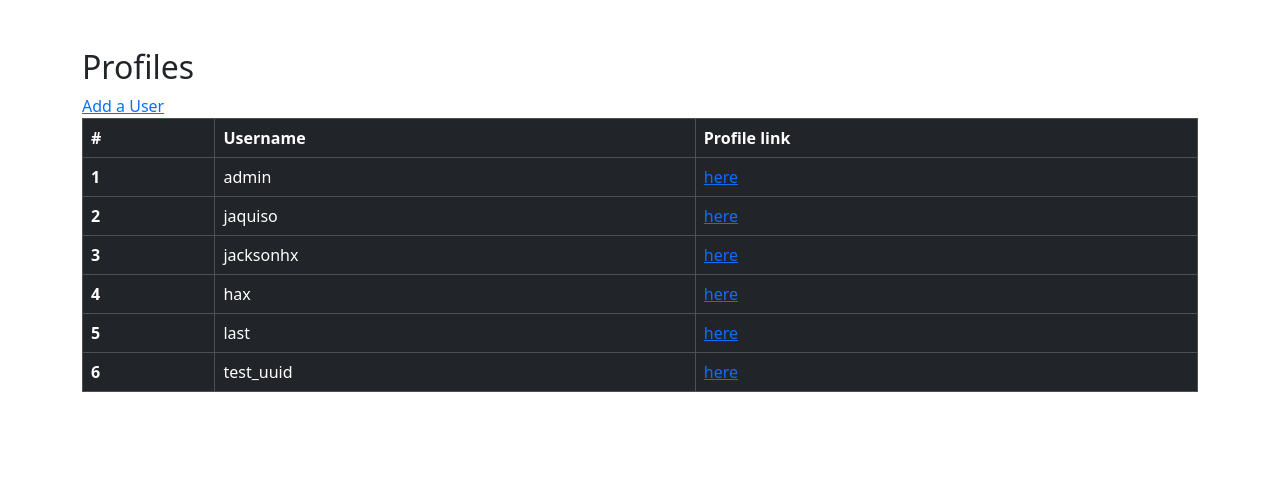
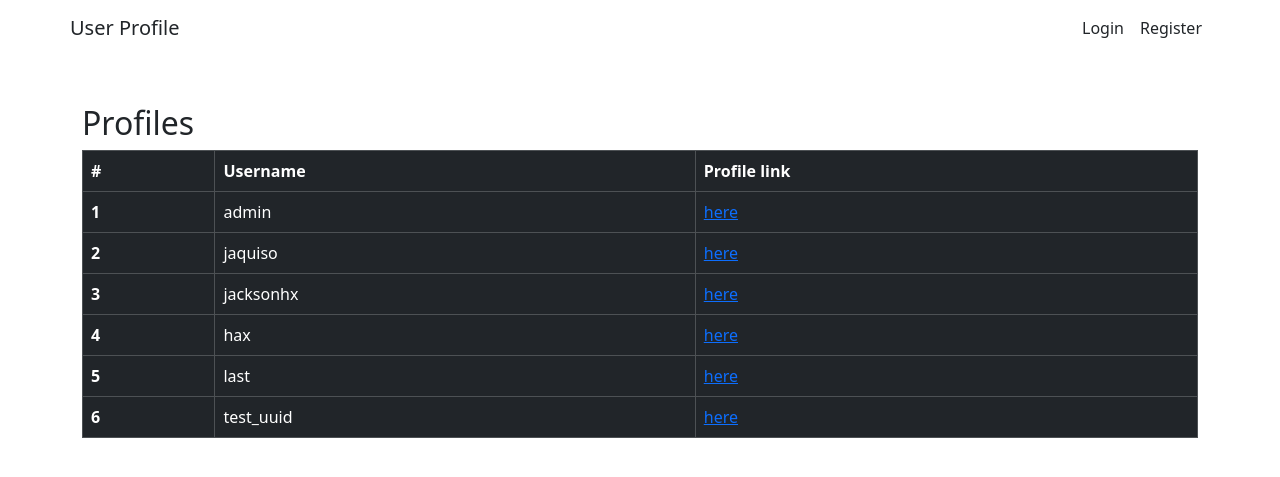
Before and after one commit to Jackson-Vieira/UserProfile-Project, a Django app: page /users/ in a window 1280 px wide. Shown: the top 477 px of the page. Run offline with Django 4.2, Linux system fonts and the light colour scheme; data comes from the database, SQL or seed files in the repository; both versions use the stored data as it was after the commit; some libraries are stand-ins or nearby versions.

Commit message:
latest version ✍️

```diff
--- a/main/settings.py
+++ b/main/settings.py
@@ -44,8 +44,6 @@ INSTALLED_APPS = [
     'django.contrib.sessions',
     'django.contrib.messages',
     'django.contrib.staticfiles',
-
-
 ]
 
 MIDDLEWARE = [
@@ -125,7 +123,8 @@ USE_TZ = True
 # Static files (CSS, JavaScript, Images)
 # https://docs.djangoproject.com/en/4.1/howto/static-files/
 
-STATIC_URL = 'static/' # Base url to serve static files
+# Base url to serve static files
+STATIC_URL = 'static/'
 
 # Path where static is stored
 STATIC_ROOT = os.path.join(BASE_DIR,'static/')
--- a/users/models.py
+++ b/users/models.py
@@ -1,6 +1,7 @@
 from django.db import models
 from django.contrib.auth.models import AbstractUser
-# Create your models here.
+
+
 import uuid
 
 LOCATION_CHOICES = [
@@ -8,10 +9,11 @@ LOCATION_CHOICES = [
     ('Brazil','Brazil'),
 ]
 
+
 class User(AbstractUser):
     id = models.UUIDField(
         primary_key=True,
-        default=uuid.uuid4(),
+        default=uuid.uuid4,
         unique=True,
         editable=False,
         null=False,
@@ -20,7 +22,7 @@ class User(AbstractUser):
 
     birth_date = models.DateField(
         'birth date',
-        null=False,
+        null=True,
         blank=False,
     )
 
--- /dev/null
+++ b/users/templates/users/base.html
@@ -0,0 +1,51 @@
+{% load bootstrap5 %}
+
+<!DOCTYPE html>
+<html lang="en">
+<head>
+    <meta charset="UTF-8">
+    <meta http-equiv="X-UA-Compatible" content="IE=edge">
+    <meta name="viewport" content="width=device-width, initial-scale=1.0">
+    <title>ProfileUser App</title>
+
+    {% bootstrap_css %}
+    {% bootstrap_javascript %}
+
+</head>
+<body>
+    <nav class="container navbar navbar-expand-lg">
+        <a href="{% url 'users:index' %}" style="text-decoration: none;"><span class="navbar-brand text-dark" >User Profile</span></a>
+        <button class="navbar-toggler" type="button" data-toggle="collapse" data-target="#navbarNav" aria-controls="navbarNav" aria-expanded="false" aria-label="Toggle navigation">
+          <span class="navbar-toggler-icon"></span>
+        </button>
+        <div class=" justify-content-end collapse navbar-collapse " id="navbarNav">
+          <ul class="navbar-nav">
+            {% if user.is_authenticated %}
+            <li class="nav-item " >
+              <a class="nav-link text-dark" href="{% url 'users:user' user.id %}">Profile</a>
+            </li>
+            <li class="nav-item">
+              <a class="nav-link text-dark" href="{% url 'users:logout' %}">Logout</a>
+            </li>
+            {% else %}
+            <li class="nav-item">
+                <a class="nav-link text-dark" href="{% url 'users:login' %}">Login</a>
+            </li>
+            <li class="nav-item">
+                <a class="nav-link text-dark" href="{% url 'users:register' %}">Register</a>
+            </li>
+            {% endif %}
+          </ul>
+        </div>
+      </nav>
+      <main>
+        <div class="container">
+            {% block header %} {% endblock header%}
+        </div>
+        <div class="container">
+            {% block content %} {% endblock content %}
+        </div>
+      </main>
+
+</body>
+</html>
--- a/users/templates/users/index.html
+++ b/users/templates/users/index.html
@@ -1,12 +1,8 @@
-{% load bootstrap5 %}
-{% bootstrap_css %}
-{% bootstrap_javascript %}
+{% extends 'users/base.html' %}
 
-<div class="container mt-5">
+{% block content %}
+<div class="mt-5">
     <h2>Profiles</h2>
-    <div>
-        <a href="{% url 'users:register' %}">Add a User</a>
-    </div>
     <table class="table table-bordered table-dark">
         <thead>
           <tr>
@@ -26,3 +22,4 @@
         </tbody>
       </table>
 </div>
+{% endblock content %}
--- a/users/urls.py
+++ b/users/urls.py
@@ -1,4 +1,8 @@
+
 from django.urls import path
+from django.contrib.auth.views import LoginView
+
+
 from . import views
 
 
@@ -8,5 +12,6 @@ urlpatterns = [
     path('users/', views.index, name='index'),
     path('users/register/', views.register, name='register'),
     path('users/logout/', views.logout_user, name='logout'),
+    path('users/login/', LoginView.as_view(template_name="users/login.html"), name='login'),
     path('users/<uuid:id>', views.user, name='user'),
 ]
--- a/users/views.py
+++ b/users/views.py
@@ -5,7 +5,7 @@ from django.http import HttpResponseRedirect
 from django.urls import reverse
 from django.contrib.auth import login, authenticate, logout
 
-from django.contrib.auth.decorators import login_required
+
 
 # Create your views here.
 def index(request):
@@ -35,9 +35,12 @@ def register(request):
 
         if form.is_valid():
             form.save()
+
+            if request.user.is_anonymous == False:
+                logout(request)
+
             username, password = request.POST['username'], request.POST['password1']
             user = authenticate(request, username=username, password=password)
-
             login(request, user=user)
             return HttpResponseRedirect(reverse('users:user', args=[user.id,]))
 
```
Also changed, not shown: users/templates/users/login.html (+27 -1 lines), users/templates/users/register.html (+7 -0 lines), users/templates/users/user.html (+11 -6 lines), README.md (added), db.sqlite3, public/readme/login.png (added), public/readme/perfil.png (added), public/readme/register.png (added), users/migrations/0006_alter_user_birth_date_alter_user_id.py (added), users/migrations/0007_alter_user_id.py (added), users/migrations/0008_alter_user_id.py (added), 1 other file.
